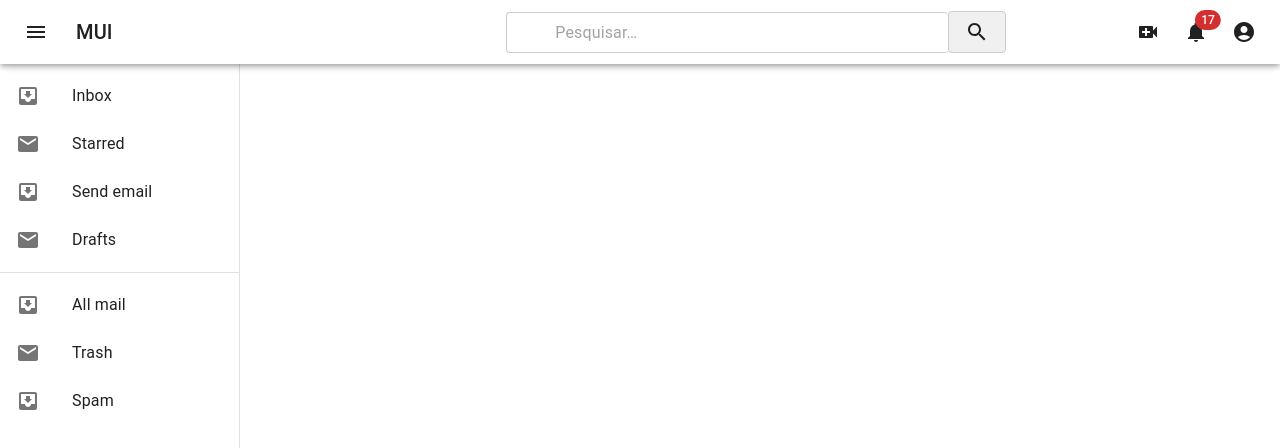
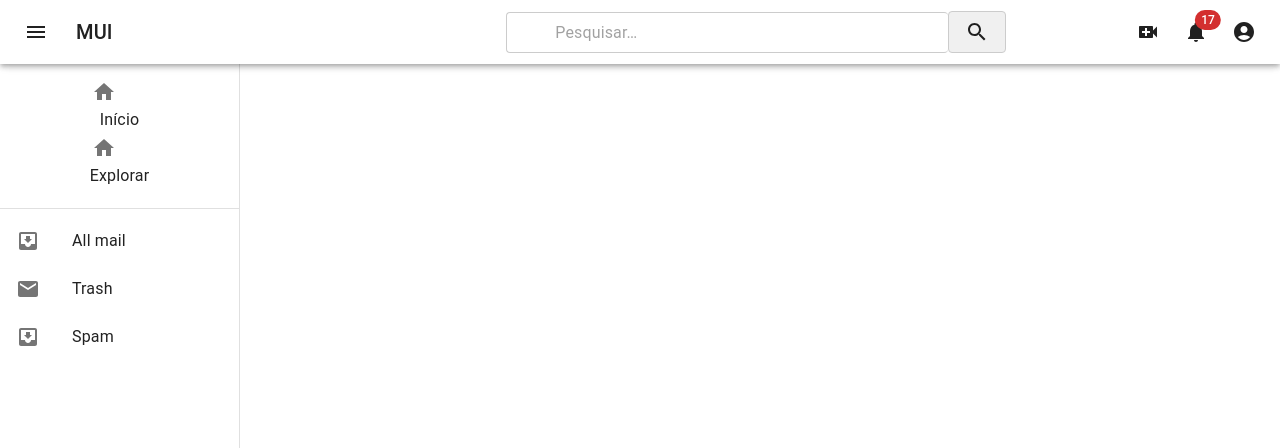
Before and after one commit to GabrielC4rds/youtube, a Next.js app: page / in a window 1280 px wide. Shown: the top 448 px of the page. Built offline with nearby package versions, Linux system fonts and the light colour scheme.

Commit message:
feature(home): beggin edit icons latBar

```diff
--- a/components/LeftBar/index.js
+++ b/components/LeftBar/index.js
@@ -15,6 +15,7 @@ import InboxIcon from "@mui/icons-material/MoveToInbox";
 import MailIcon from "@mui/icons-material/Mail";
 import TopBar from "./../TopBar/index";
 import { useStyles } from "../../pages/HomePage";
+import HomeIcon from "@mui/icons-material/Home";
 
 const drawerWidth = 240;
 
@@ -38,16 +39,24 @@ export default function ClippedDrawer() {
         <Toolbar />
         <Box sx={{ overflow: "auto" }}>
           <List>
-            {["Inbox", "Starred", "Send email", "Drafts"].map((text, index) => (
-              <ListItem key={text} disablePadding>
-                <ListItemButton>
-                  <ListItemIcon>
-                    {index % 2 === 0 ? <InboxIcon /> : <MailIcon />}
-                  </ListItemIcon>
-                  <ListItemText classes={{primary: classes.listItemText}} primary={text} />
-                </ListItemButton>
-              </ListItem>
-            ))}
+            <ListItem disablePadding>
+              <ListItemButton className={classes.listItemButton}>
+                <ListItemIcon>
+                  <HomeIcon />
+                </ListItemIcon>
+                <ListItemText
+                  classes={{ primary: classes.listItemText }}
+                  primary={"Início"}
+                />
+                <ListItemIcon>
+                  <HomeIcon />
+                </ListItemIcon>
+                <ListItemText
+                  classes={{ primary: classes.listItemText }}
+                  primary={"Explorar"}
+                />
+              </ListItemButton>
+            </ListItem>
           </List>
           <Divider />
           <List>
@@ -57,7 +66,10 @@ export default function ClippedDrawer() {
                   <ListItemIcon>
                     {index % 2 === 0 ? <InboxIcon /> : <MailIcon />}
                   </ListItemIcon>
-                  <ListItemText primary={text} />
+                  <ListItemText
+                    classes={{ primary: classes.listItemText }}
+                    primary={text}
+                  />
                 </ListItemButton>
               </ListItem>
             ))}
--- a/pages/HomePage.js
+++ b/pages/HomePage.js
@@ -2,6 +2,7 @@ import React from "react";
 import { makeStyles } from "@mui/styles";
 // import TopBar from './../components/TopBar/index';
 import LeftBar from './../components/LeftBar/index'
+import { ListItemButton } from "@mui/material";
 
 export const useStyles = makeStyles((theme) => ({
   root: {
@@ -18,6 +19,10 @@ export const useStyles = makeStyles((theme) => ({
   },
   listItemText: {
     fontSize: 14,
+  },
+  listItemButton: {
+    display: 'flex',
+    flexDirection: 'column',
   }
 }));
 
```
